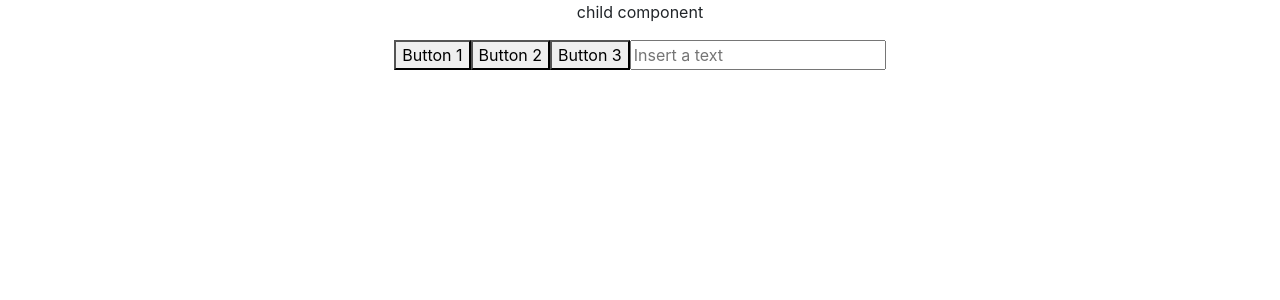
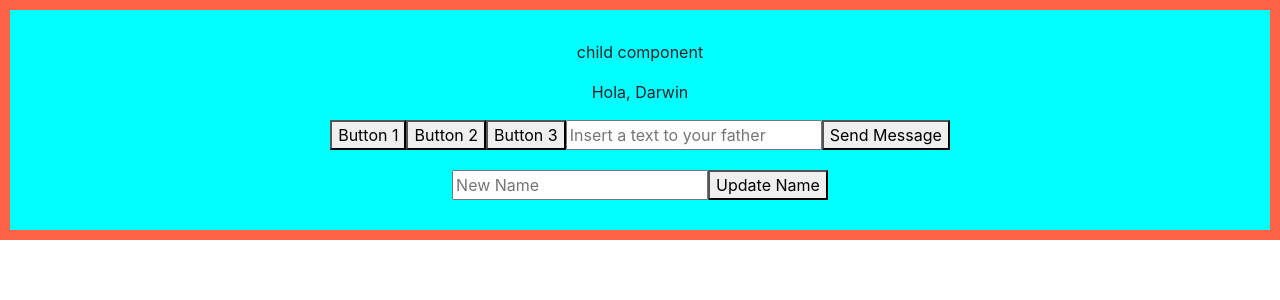
Before and after one commit to darwin-quinones/openbootcamp-curso-react, a React (Create React App) app: page / in a window 1280 px wide. Shown: the top 300 px of the page. Built offline with nearby package versions, Linux system fonts and the light colour scheme.

Commit message:
Se termina la clase de eventos

```diff
--- a/src/components/container/father.jsx
+++ b/src/components/container/father.jsx
@@ -1,10 +1,30 @@
-import React from 'react';
+import React, {useState} from 'react';
 import Child from '../pure/child';
 
 const Father = () => {
+
+    const [name, setName] = useState('Darwin');
+
+    /**
+     * Example of a @function that is call from
+     * the child component
+     *
+     */
+
+    function showMessage(text){
+        alert(`Message received: ${text}`)
+    }
+
+    /**
+     * Update name
+    */
+   function updateName(newName){
+        setName(newName)
+   }
+
     return (
-        <div>
-            <Child></Child>
+        <div style={{ background:'tomato', padding:'10px' }}>
+            <Child name={ name } send={ showMessage } update={ updateName }></Child>
         </div>
     );
 }
--- a/src/components/pure/child.jsx
+++ b/src/components/pure/child.jsx
@@ -1,21 +1,36 @@
-import React from 'react';
+import React, {useRef} from 'react';
 
-const Child = ({name}) => {
+// useRef -> reference HTML elements-referenciar elementos
+const Child = ({name, send, update}) => {
+
+    // ossociate element so we can get the value anytime
+    const messageRef = useRef('')
+    const nameRef = useRef('')
+
 
     /**
      * @functions
      */
     function pressButton(){
-        alert('Default Text')
+        // get input value
+        const text = messageRef.current.value;
+        alert(`Input text: ${text} `)
     }
 
     function pressButtonParants(text){
         alert(`Text: ${text} `)
     }
 
+
+    function submitName(e){
+        e.preventDefault()
+        update(nameRef.current.value)
+    }
+
     return (
-        <div>
+        <div style={{background:'Cyan', padding:'30px' }}>
             <p onMouseOver={ () => console.log('On Mouse Over') }>child component</p>
+            <p>Hola, {name}</p>
             <button onClick={ () => console.log('pressed button 1') }>
                 Button 1
             </button>
@@ -27,9 +42,26 @@ const Child = ({name}) => {
                 Button 3
             </button>
             <input
-                placeholder='Insert a text'
+                placeholder='Insert a text to your father'
                 onFocus={() => console.log('Input Focused')}
+                onChange={(e) => console.log('Input Changed: ', e.target.value)}
+                onCopy={() => console.log('Copied text from imput')}
+                ref={messageRef}
              />
+
+            {/* function 'send' comes from father component
+             and it is call here with a parameter */}
+             <button onClick={ () => send(messageRef.current.value) }>
+                Send Message
+             </button>
+
+             {/* form */}
+             <div style={{ marginTop: '20px' }}>
+                <form onSubmit={ submitName }>
+                    <input ref={ nameRef } placeholder='New Name' />
+                    <button type='submit'>Update Name</button>
+                </form>
+             </div>
         </div>
     );
 }
```
